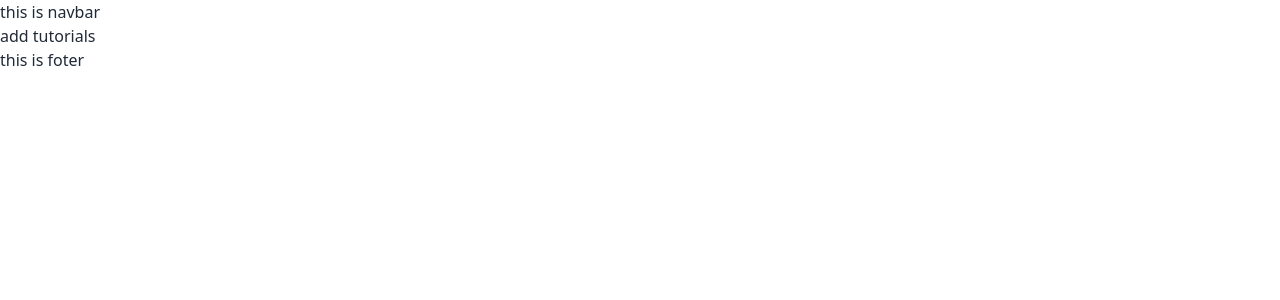
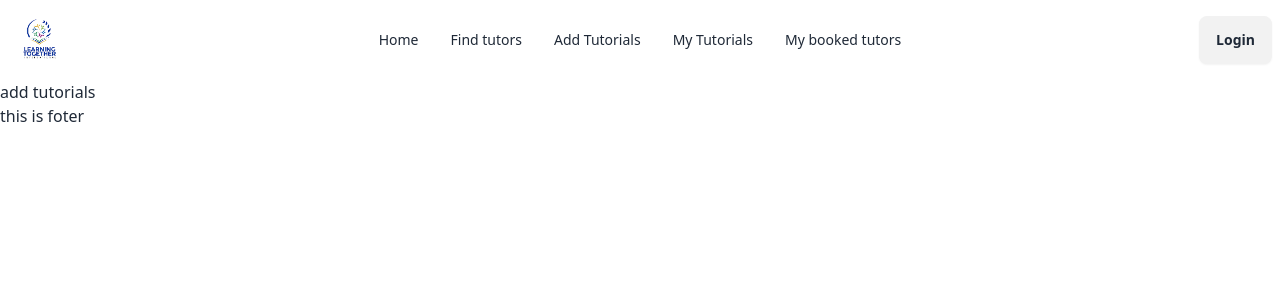
Before and after one commit to abubakar308/learn-together-client, a React (Vite) app: page /addtutorials in a window 1280 px wide. Shown: the top 300 px of the page. Built offline with nearby package versions, Linux system fonts and the light colour scheme.

Commit message:
navbar updated

```diff
--- a/index.html
+++ b/index.html
@@ -2,7 +2,7 @@
 <html lang="en">
   <head>
     <meta charset="UTF-8" />
-    <link rel="icon" type="" href="" />
+    <link rel="icon" type="logo" href="./src/assets/logo.png" />
     <meta name="viewport" content="width=device-width, initial-scale=1.0" />
     <title>Learn Together</title>
   </head>
--- a/src/components/Navbar.jsx
+++ b/src/components/Navbar.jsx
@@ -1,10 +1,52 @@
-
+import { Link } from "react-router-dom";
+import logo from "../assets/logo.png"
 
 const Navbar = () => {
     return (
-        <div>
-            <p>this is navbar</p>
+        <div className="navbar bg-base-100">
+        <div className="navbar-start flex">
+          <div className="dropdown">
+            <div tabIndex={0} role="button" className="btn btn-ghost lg:hidden">
+              <svg
+                xmlns="http://www.w3.org/2000/svg"
+                className="h-5 w-5"
+                fill="none"
+                viewBox="0 0 24 24"
+                stroke="currentColor">
+                <path
+                  strokeLinecap="round"
+                  strokeLinejoin="round"
+                  strokeWidth="2"
+                  d="M4 6h16M4 12h8m-8 6h16" />
+              </svg>
+            </div>
+            <ul
+              tabIndex={0}
+              className="menu menu-sm dropdown-content bg-base-100 rounded-box z-[1] mt-3 w-52 p-2 shadow">
+           <li><Link to="/">Home</Link></li>
+            <li><Link to="findtutors">Find tutors</Link></li>
+            <li><Link to="addtutorials">Add Tutorials</Link></li>
+            <li><Link to="mytutirials">My Tutorials</Link></li>
+            <li><Link to="mybookedtutors">My booked tutors</Link></li>
+            </ul>
+          </div>
+          <Link to='/' className="text-xl">
+            <img className="h-16 w-16" src={logo} alt="" />
+          </Link>
         </div>
+        <div className="navbar-center hidden lg:flex">
+          <ul className="menu menu-horizontal px-1">
+            <li><Link to="/">Home</Link></li>
+            <li><Link to="findtutors">Find tutors</Link></li>
+            <li><Link to="addtutorials">Add Tutorials</Link></li>
+            <li><Link to="mytutirials">My Tutorials</Link></li>
+            <li><Link to="mybookedtutors">My booked tutors</Link></li>
+          </ul>
+        </div>
+        <div className="navbar-end">
+          <Link to='/login' className="btn">Login</Link>
+        </div>
+      </div>
     );
 };
 
```
Also changed, not shown: src/assets/logo.png (added).
